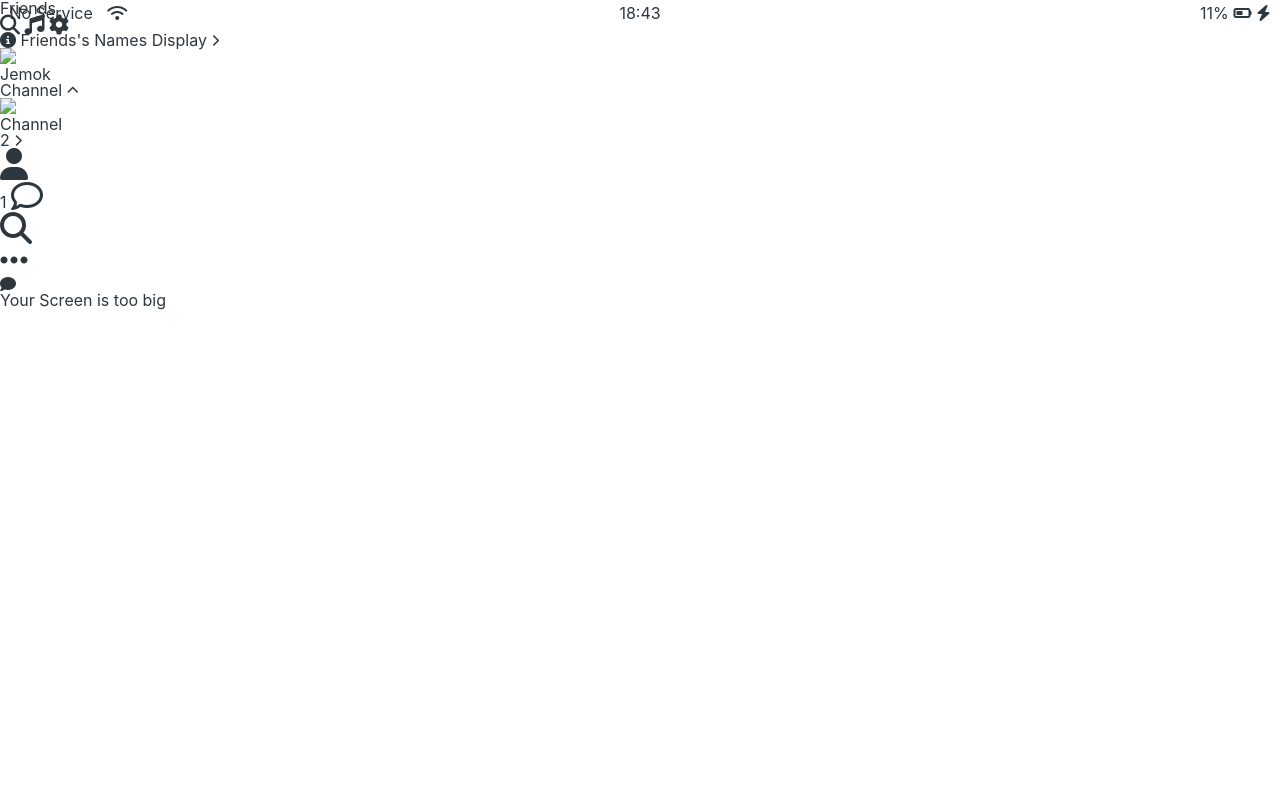
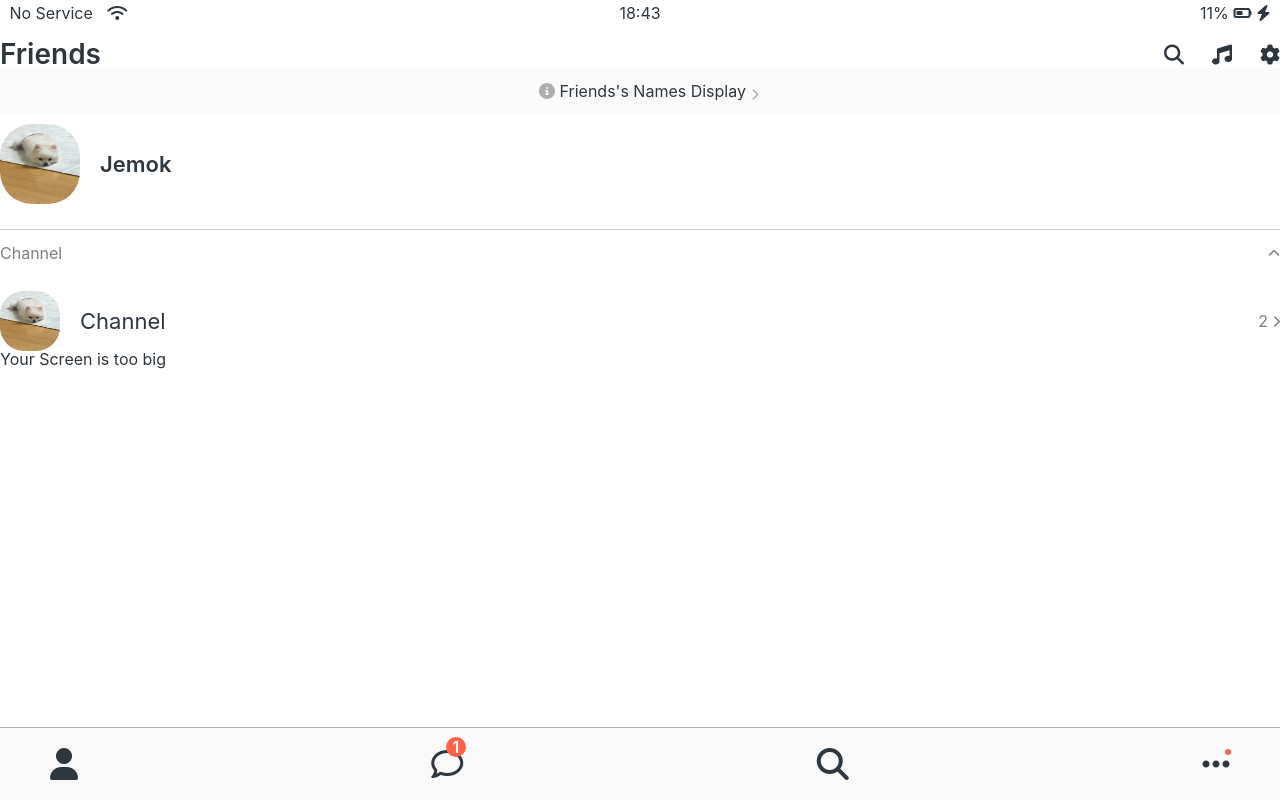
Before and after one commit to jemok96/kokoa-clone, a plain HTML site: page friends.html in a window 1280 px wide. Drawn offline with Linux system fonts and the light colour scheme.

Commit message:
add friends page css

```diff
--- /dev/null
+++ b/css/components/badge.css
@@ -0,0 +1,11 @@
+.badge {
+  background-color: tomato;
+  display: flex;
+  height: 20px;
+  width: 20px;
+  border-radius: 10px;
+  align-items: center;
+  justify-content: center;
+  color: white;
+  font-weight: 600;
+}
--- /dev/null
+++ b/css/components/nav-bar.css
@@ -0,0 +1,76 @@
+
+.nav{
+  background-color: #f9f9fa;
+  padding: 20px 50px;
+  border-top: 1px solid rgba(0, 0, 0, 0.3);
+  box-sizing: border-box;
+  width: 100%;
+  position: fixed;
+  bottom: 0;
+
+}
+.nav__list{
+  display: flex;
+  justify-content: space-between;
+
+}
+.nav__link{
+  color: #2e363e;
+  position: relative;
+}
+.nav__notification{
+  position: absolute;
+  right: -3px;
+  bottom: 18px;
+  animation: notificationAnimation 2s ease-in-out infinite;
+}
+@keyframes notificationAnimation{
+  0%{
+    transform: none;
+  }50%{
+    transform: translateY(-5px) rotateY(360deg);
+  }100%{
+    transform: none;
+  }
+}
+.nav__information{
+  background-color: tomato;
+  display: flex;
+  height: 6px;
+  width: 6px;
+  border-radius: 3px;
+  position: absolute;
+  right: -1px;
+  bottom: 25px;
+}
+@keyframes appearBtnAnimation{
+  from{
+
+    opacity: 0;
+  }to{
+    opacity: 1;
+    transform: none;
+
+  }
+}
+.nav__btn{
+  transform: translateY(50px);
+  opacity: 0;
+  animation: appearBtnAnimation 0.3s ease-in-out forwards;
+}
+.nav__btn:nth-child(2){
+  animation-delay: 0.2s;
+}
+.nav__btn:nth-child(3){
+  animation-delay: 0.5s;
+}
+.nav__btn:last-child{
+  animation-delay: 0s;
+}
+/*
+ box-sizing: border-box;
+padding을 늘려도 box사이즈를 늘리지 말아줘
+width :200px  , padding:50 -> total 200px
+box-sizing을 설정ㅇ안하면
+width:200px , paddingl-left:50 ->total 250px
+*/
--- /dev/null
+++ b/css/components/screen-header.css
@@ -0,0 +1,29 @@
+.screen-header{
+  display: flex;
+  justify-content: space-between;
+  padding: var(--horigontal-space);
+  padding-top: 40px;
+  align-items: center;
+  margin-bottom: 15px;
+}
+.screen-header__title{
+  font-size: 28px;
+  font-weight: 600;
+}
+.screen-header__icons{
+  display: flex;
+  justify-content: flex-end;
+}
+.screen-header__icons span{
+  margin-left: 28px;
+}
+@keyframes rotate{
+  from{
+    transform: none;
+  }to{
+    transform: rotateZ(360deg);
+  }
+}
+.screen-header__icons .fa-gear:hover{
+  animation: rotate 3s linear infinite;
+}
--- /dev/null
+++ b/css/components/user-component.css
@@ -0,0 +1,53 @@
+.user-component{
+
+  justify-content: space-between;
+}
+
+.user-component,.user-component__column:first-child{
+  display: flex;
+  align-items: center;
+
+}
+.user-component__avatar{
+  width: 70px;
+  height: 70px;
+  border-radius: 40%;
+  margin-right: 20px;
+}
+.user-component__title{
+  font-weight: 600;
+  font-size: 22px;
+}
+.user-component__subtitle{
+  margin-top: 8px;
+  font-size: 17px;
+  color: rgba(0,0,0,0.5);
+}
+.user-component__avatar--xl{
+  width: 80px;
+  height: 80px;
+  border-radius: 40%;
+  margin-right: 20px;
+}
+.user-component__avatar--sm{
+  width: 60px;
+  height: 60px;
+  border-radius: 40%;
+
+}
+.user-component__title--not-bold{
+  font-weight: 400;
+}
+
+.user-component__column:last-child{
+  color: rgba(0,0,0,0.5);
+  display: flex;
+  flex-direction: column;
+  align-items: flex-end;
+
+}
+.user-component__time{
+  display: block;
+  margin-bottom: 5px;
+
+}
--- /dev/null
+++ b/css/screens/frineds.css
@@ -0,0 +1,57 @@
+#friends-display-link{
+  text-align: center;
+  position: relative;
+  display: block;
+  background-color: #fafafa;
+  padding: 15px 0px;
+  font-size: 16px;
+  margin-bottom: 10px;
+  margin-top: -15px;
+}
+#friends-display-link i{
+  color: rgba(0,0,0,0.3);
+  padding-left: 5px;
+}
+#friends-display-link i:nth-child(2){
+  position: absolute;
+  top:26px;
+}
+.friends-screen{
+  padding: 0px var(--horigontal-space);
+}
+
+.friends-screen__channel{
+  margin-top: 25px;
+  border-top: 1px solid rgba(0,0,0,0.2);
+  padding-top: 15px;
+}
+.friends-screen__channel-header{
+  margin-bottom: 30px;
+  display: flex;
+  justify-content: space-between;
+  align-items: center;
+  color: rgba(0,0,0,0.5);
+}
+@keyframes hideSplashScreen{
+  from{
+    opacity: 1;
+  }
+  to{
+    opacity: 0;
+    visibility: hidden;
+  }
+}
+#splash-screen{
+  background-color: var(--yellow);
+  position: absolute;
+  height: 100vh;
+  width: 100vw;
+  top:0px;
+  display: flex;
+  justify-content: center;
+  align-items: center;
+  animation: hideSplashScreen 1s ease-in-out forwards;
+}
+#splash-screen i{
+  font-size: 128px;
+}
--- a/css/styles.css
+++ b/css/styles.css
@@ -2,9 +2,13 @@
 
 /* components */
 @import "components/status-bar.css";
-
+@import "components/nav-bar.css";
+@import "components/screen-header.css";
+@import "components/badge.css";
+@import "components/user-component.css";
 /* sreens */
 @import "screens/login.css";
+@import "screens/frineds.css";
 
 body{
   color: #2e363e;;
--- /dev/null
+++ b/variables.css
@@ -0,0 +1,6 @@
+:root{
+  --yellow :#fae100;
+  --horigontal-space :25px;
+  --main-border :1px solid rgba(0,0,0,0.2);
+  --opacity: rgba(0, 0,0 ,0.5 );
+}
```
Also changed, not shown: dog.jpg (added).
